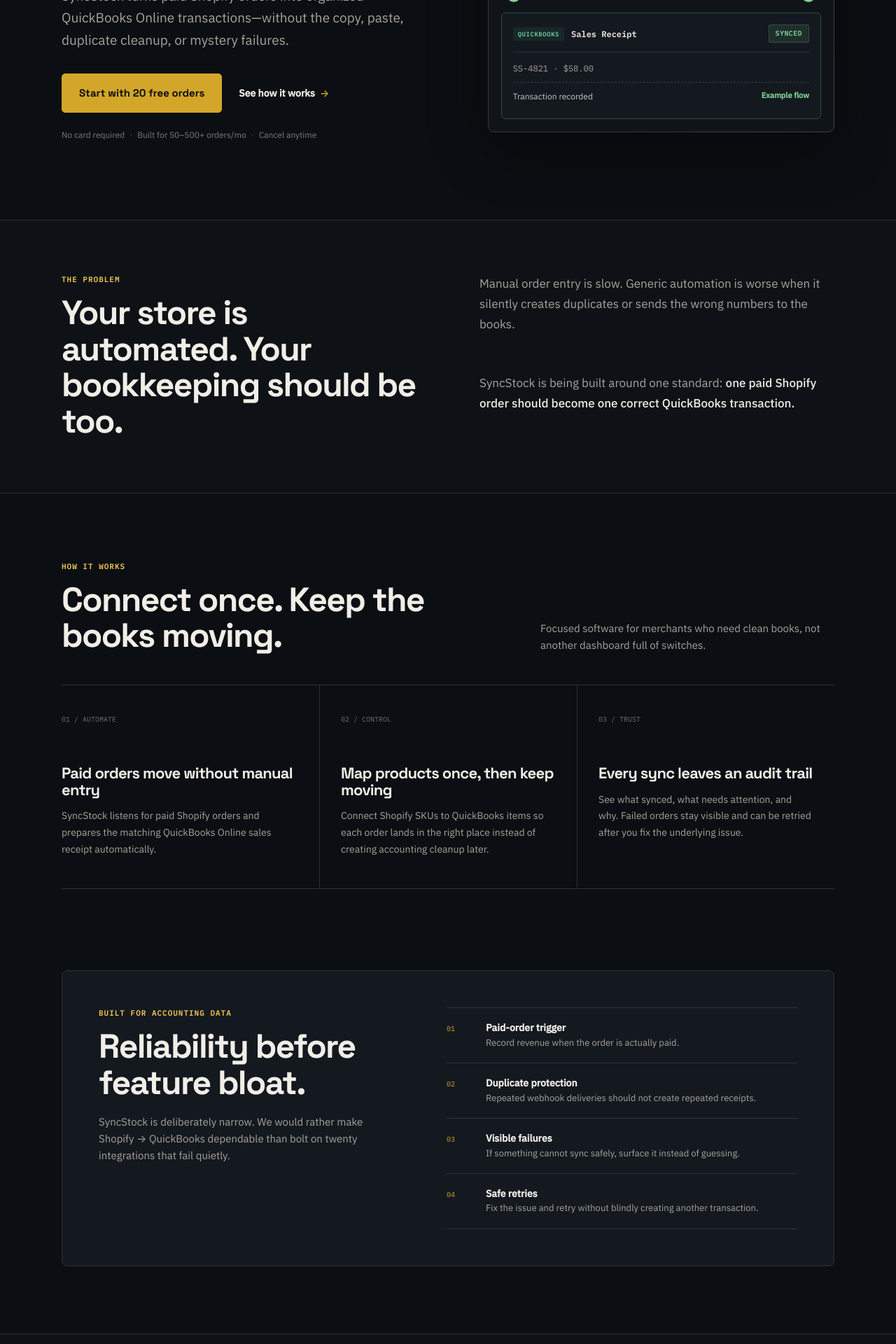
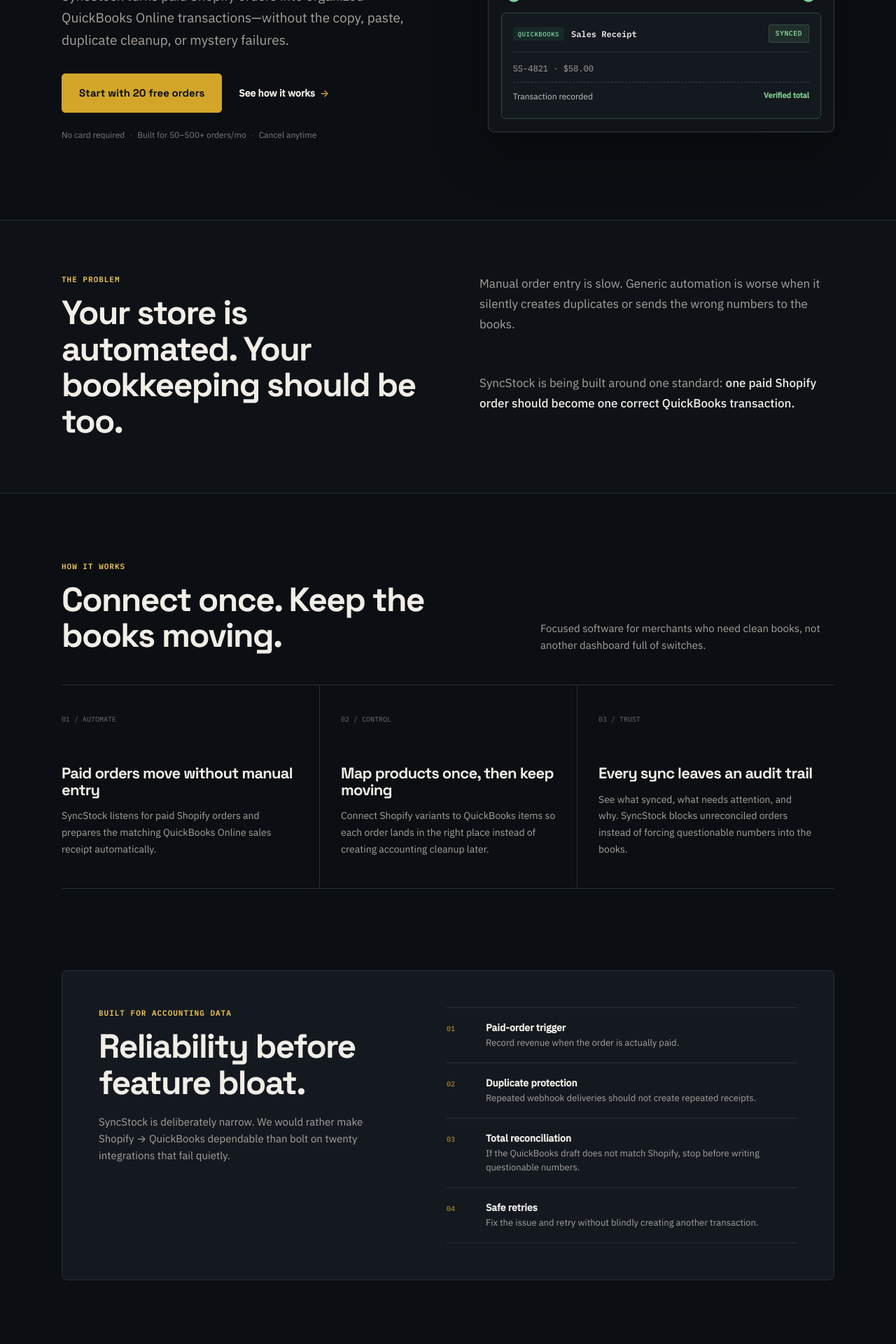
Before and after one commit to yaussyross/SyncStock, a Next.js app: page / in a window 1280 px wide. Shown: the part 480-2400 px from the top of the page at 70% size. Built offline with nearby package versions, Linux system fonts and the light colour scheme.

Commit message:
docs: align website with reconciliation guard behavior

```diff
--- a/src/app/page.tsx
+++ b/src/app/page.tsx
@@ -9,12 +9,12 @@
   {
     eyebrow: "02 / CONTROL",
     title: "Map products once, then keep moving",
-    body: "Connect Shopify SKUs to QuickBooks items so each order lands in the right place instead of creating accounting cleanup later.",
+    body: "Connect Shopify variants to QuickBooks items so each order lands in the right place instead of creating accounting cleanup later.",
   },
   {
     eyebrow: "03 / TRUST",
     title: "Every sync leaves an audit trail",
-    body: "See what synced, what needs attention, and why. Failed orders stay visible and can be retried after you fix the underlying issue.",
+    body: "See what synced, what needs attention, and why. SyncStock blocks unreconciled orders instead of forcing questionable numbers into the books.",
   },
 ];
 
@@ -35,7 +35,7 @@
     suffix: "/mo",
     description: "For stores with steady volume",
     orders: "Up to 1,000 orders / month",
-    features: ["Everything in Solo", "Higher monthly volume", "Expanded sync history", "Email support"],
+    features: ["Everything in Solo", "Higher monthly volume", "Reconciliation audit trail", "Email support"],
     cta: "Start free",
     featured: true,
   },
@@ -120,7 +120,7 @@
                   <span className="badge badge-success">SYNCED</span>
                 </div>
                 <div className="receipt-id mono">SS-4821 · $58.00</div>
-                <div className="reconcile-row"><span>Transaction recorded</span><strong>Example flow</strong></div>
+                <div className="reconcile-row"><span>Transaction recorded</span><strong>Verified total</strong></div>
               </div>
             </div>
           </section>
@@ -168,7 +168,7 @@
             <div className="reliability-list">
               <div><span>01</span><p><strong>Paid-order trigger</strong><br />Record revenue when the order is actually paid.</p></div>
               <div><span>02</span><p><strong>Duplicate protection</strong><br />Repeated webhook deliveries should not create repeated receipts.</p></div>
-              <div><span>03</span><p><strong>Visible failures</strong><br />If something cannot sync safely, surface it instead of guessing.</p></div>
+              <div><span>03</span><p><strong>Total reconciliation</strong><br />If the QuickBooks draft does not match Shopify, stop before writing questionable numbers.</p></div>
               <div><span>04</span><p><strong>Safe retries</strong><br />Fix the issue and retry without blindly creating another transaction.</p></div>
             </div>
           </div>
@@ -216,8 +216,8 @@
           <div className="faq-grid">
             <div><h3>What does SyncStock sync?</h3><p>The private beta is focused on paid Shopify orders → QuickBooks Online sales receipts. Refunds, payouts, and additional accounting workflows are planned after the core flow is production-safe.</p></div>
             <div><h3>Will it create duplicate receipts?</h3><p>Duplicate prevention is a core product requirement. SyncStock tracks Shopify deliveries and order state, and uses a stable QuickBooks transaction reference to make retries safer.</p></div>
-            <div><h3>Do I need an accountant?</h3><p>SyncStock automates data movement; it does not replace accounting advice. Your accountant or bookkeeper still determines the right accounting treatment for your business.</p></div>
-            <div><h3>Is this ready for my live store?</h3><p>Not yet. SyncStock is in private beta while we harden reconciliation, mappings, retries, billing, and authentication. Use sandbox/test data until the production launch checklist is complete.</p></div>
+            <div><h3>What if my order total cannot be reproduced safely?</h3><p>SyncStock blocks the sync and shows the Shopify total, drafted QuickBooks total, and difference. During private beta, orders requiring unsupported shipping, discount, duty, tip, or other accounting treatment stay out of QuickBooks instead of being forced through.</p></div>
+            <div><h3>Is this ready for my live store?</h3><p>Not yet. SyncStock is in private beta while we validate the complete reconciliation and retry behavior in Shopify development stores and QuickBooks Online sandbox companies. Use sandbox/test data until the production launch checklist is complete.</p></div>
           </div>
         </section>
 
```
